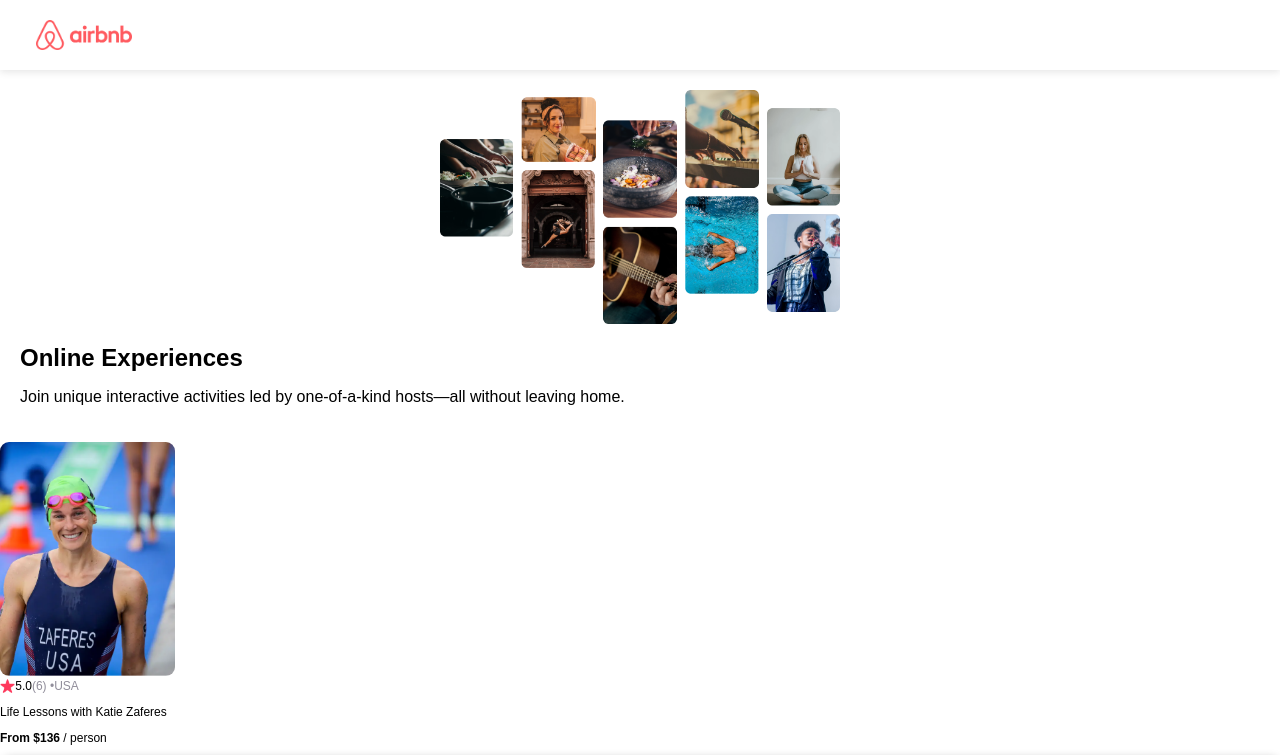
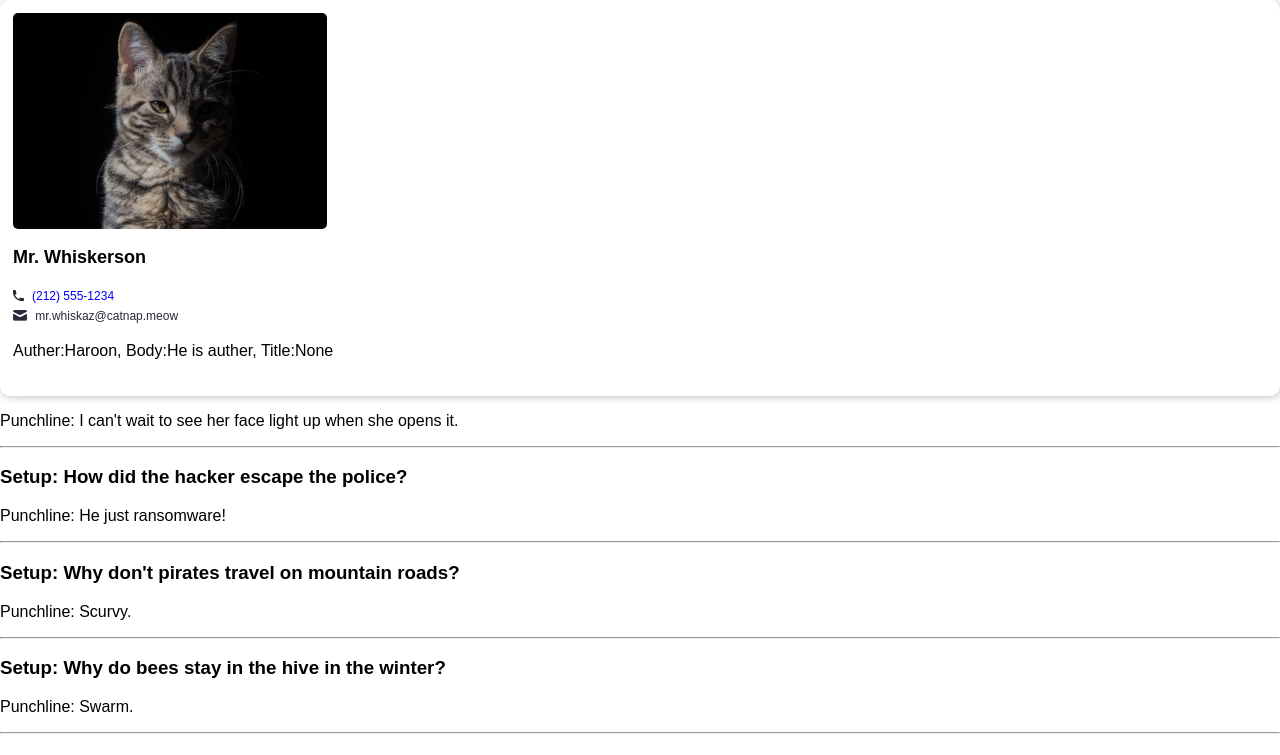
Before and after one commit to Noman-Memon/airbnb, a React (Create React App) app: page / in a window 1280 px wide. Shown: the top 755 px of the page. Built offline with nearby package versions, Linux system fonts and the light colour scheme.

Commit message:
convert array of abjects in a array of jsx elemnts using map()

```diff
--- a/src/App.js
+++ b/src/App.js
@@ -1,16 +1,21 @@
 import './style.css'
-import Hero from './components/Hero'
-import Navbar from './components/Navbar'
-import Card from './components/Card'
+// import Hero from './components/Hero'
+// import Navbar from './components/Navbar'
+// import Card from './components/Card'
 import Contact from './components/Contact'
 import logo from './image/mr-whiskerson.png'
+import Joke from './components/Joke'
+import jokesData from './components/jokeData'
 
 function App() {
+  const jokeElements = jokesData.map((joke) => {
+    return <Joke setup={joke.setup} punchline={joke.punchline} />
+  })
   return (
     <div className="App">
-      <Navbar />
+      {/* <Navbar />
       <Hero />
-      <Card />
+      <Card /> */}
       <Contact
         img={logo}
         name="Mr. Whiskerson"
@@ -21,6 +26,7 @@
         downvotes={2}
         comments={{ author: 'Haroon', body: 'He is auther', title: 'None' }}
       />
+      {jokeElements}
     </div>
   )
 }
--- /dev/null
+++ b/src/components/Joke.js
@@ -0,0 +1,11 @@
+import React from 'react'
+
+export default function Joke(props) {
+  return (
+    <div>
+      {props.setup && <h3>Setup: {props.setup}</h3>}
+      <p>Punchline: {props.punchline}</p>
+      <hr />
+    </div>
+  )
+}
--- /dev/null
+++ b/src/components/jokeData.js
@@ -0,0 +1,22 @@
+export default [
+  {
+    //setup:'I got my daughter a fridge for her birthday.',
+    punchline: "I can't wait to see her face light up when she opens it.",
+  },
+  {
+    setup: 'How did the hacker escape the police?',
+    punchline: 'He just ransomware!',
+  },
+  {
+    setup: "Why don't pirates travel on mountain roads?",
+    punchline: 'Scurvy.',
+  },
+  {
+    setup: 'Why do bees stay in the hive in the winter?',
+    punchline: 'Swarm.',
+  },
+  {
+    setup: "What's the best thing about Switzerland?",
+    punchline: "I don't know, but the flag is a big plus!",
+  },
+]
```
Also changed, not shown: Screenshot 2022-11-02 120942.png (added).
